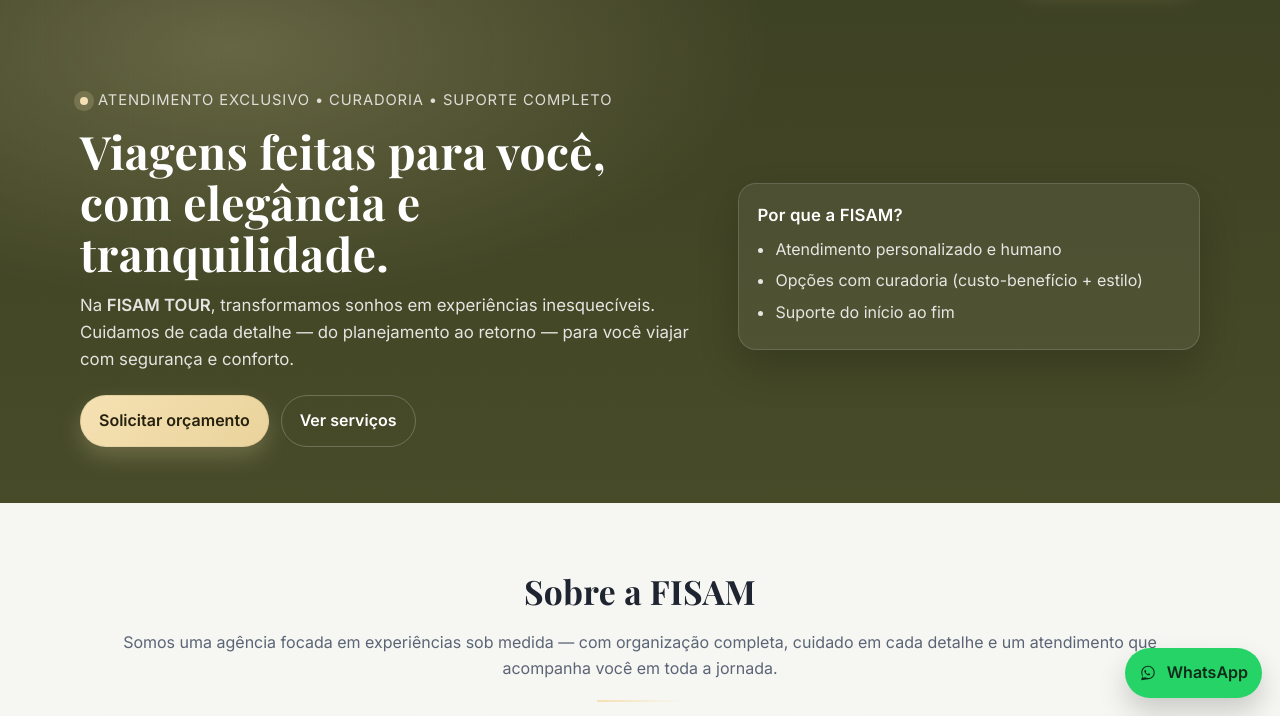
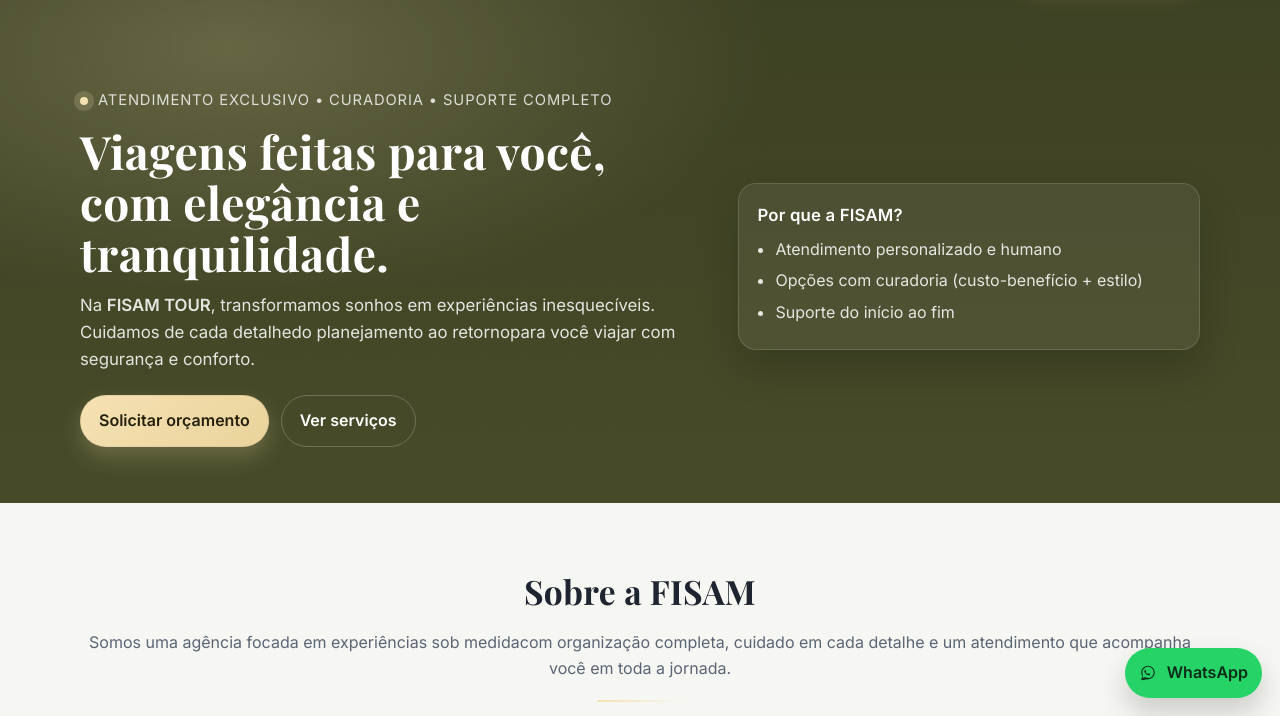
Before and after one commit to FilipeSGomes/fisamtour-sites, a plain HTML site: page index.html in a window 1280 px wide. Shown: the part 84-800 px from the top of the page. Drawn offline with nearby package versions, Linux system fonts and the light colour scheme.

Commit message:
alterando travessoes

```diff
--- a/index.html
+++ b/index.html
@@ -488,7 +488,7 @@
       <h1>Viagens feitas para você, com elegância e tranquilidade.</h1>
       <p>
         Na <strong>FISAM TOUR</strong>, transformamos sonhos em experiências inesquecíveis.
-        Cuidamos de cada detalhe — do planejamento ao retorno — para você viajar com segurança e conforto.
+        Cuidamos de cada detalhedo planejamento ao retornopara você viajar com segurança e conforto.
       </p>
       <div class="hero-actions">
         <a class="btn btn-primary" href="#contato">Solicitar orçamento</a>
@@ -511,7 +511,7 @@
   <div class="container" style="text-align:center;">
     <h2 class="title">Sobre a FISAM</h2>
     <p class="subtitle" style="text-align: center;">
-      Somos uma agência focada em experiências sob medida — com organização completa, cuidado em cada detalhe e um atendimento que acompanha você em toda a jornada.
+      Somos uma agência focada em experiências sob medidacom organização completa, cuidado em cada detalhe e um atendimento que acompanha você em toda a jornada.
     </p>
     <div class="divider"></div>
   </div>
@@ -729,7 +729,7 @@
   <div class="container footer-grid">
     <div class="col">
       <div class="footer-title">FISAM Tour</div>
-      <div>Levando você até seus sonhos — com cuidado em cada detalhe.</div>
+      <div>Levando você até seus sonhoscom cuidado em cada detalhe.</div>
     </div>
 
     <div class="col footer-links">
```
